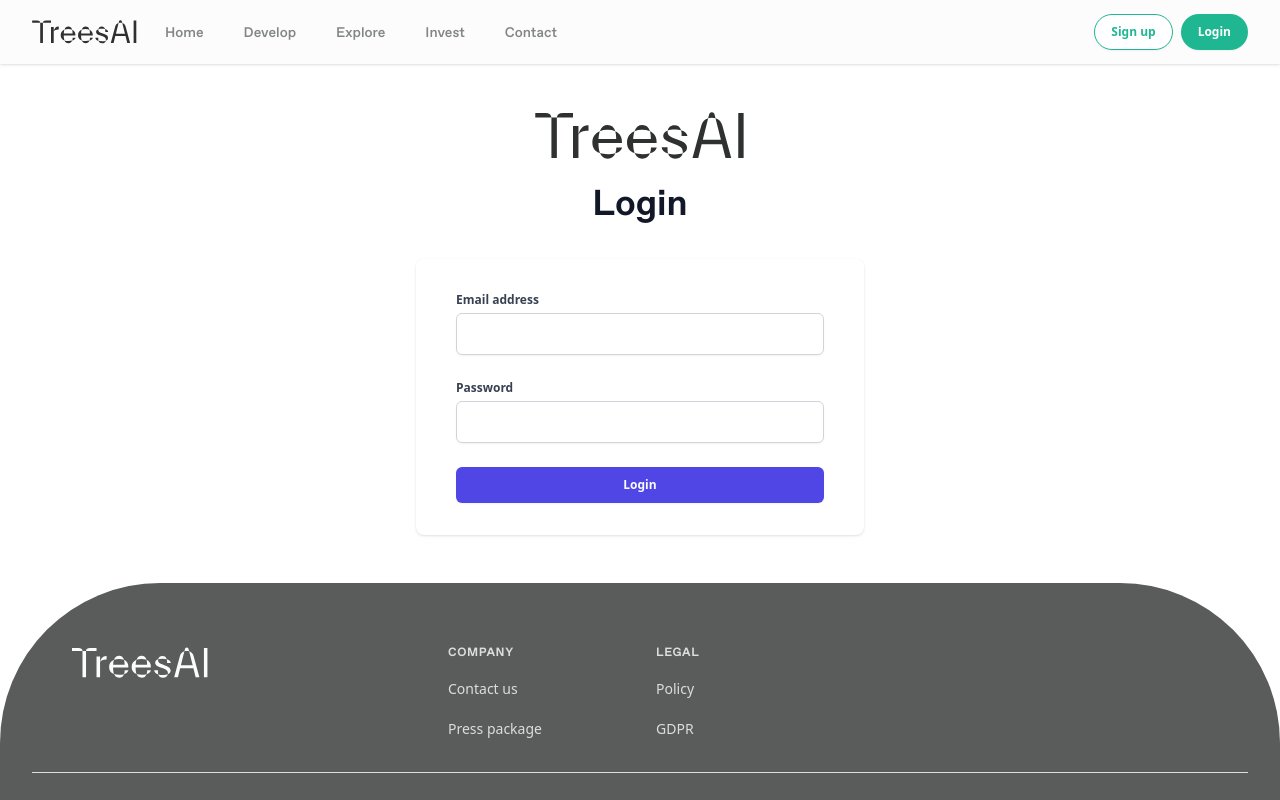
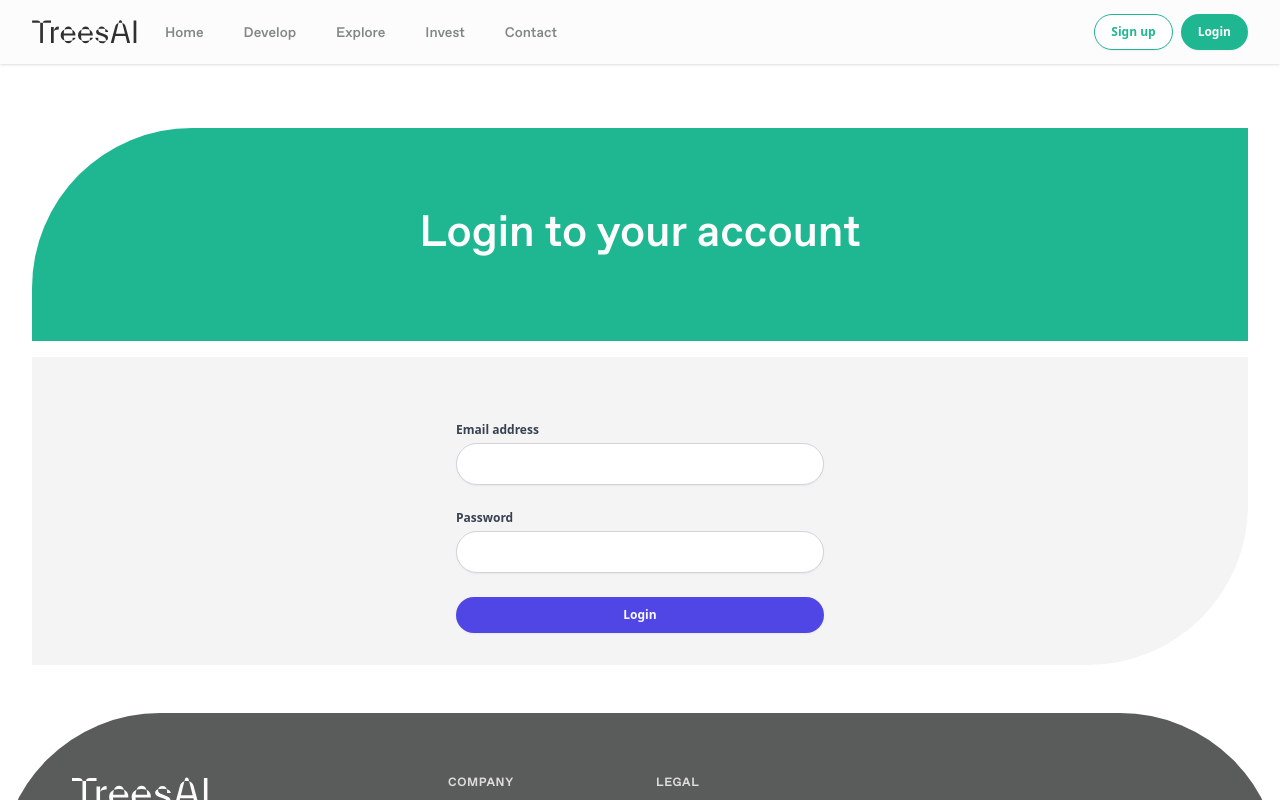
Before and after one commit to Dark-Matter-Labs/treesai_registry, a React (Create React App) app: page /login in a window 1280 px wide. Shown: the top 800 px of the page. Built offline with nearby package versions, Linux system fonts and the light colour scheme; no server answers.

Commit message:
Improve deisgn

```diff
--- a/src/pages/Login.js
+++ b/src/pages/Login.js
@@ -3,7 +3,6 @@ import { useNavigate } from 'react-router-dom';
 import NavBar from '../components/NavBar';
 import Footer from '../components/Footer';
 import LoadingSpinner from '../components/LoadingSpinner';
-import logo from '../images/logo-black.svg';
 
 import toast, { Toaster } from 'react-hot-toast';
 
@@ -88,14 +87,13 @@ export default function Login() {
   return (
     <>
       <NavBar />
-      <div className='flex min-h-full flex-col justify-center py-12 sm:px-6 lg:px-8'>
-        <div className='sm:mx-auto sm:w-full sm:max-w-md'>
-          <img className='mx-auto h-12 w-auto' src={logo} alt='TreesAI logo' />
-          <h2 className='mt-6 text-center text-gray-900'>Login</h2>
+      <div className='flex mx-auto max-w-7xl flex-col justify-center py-12 sm:px-6 lg:px-8'>
+      <div className='title-box mt-4 bg-green-600 py-20 text-center'>
+          <h1 className='text-white-200'>Login to your account</h1>
         </div>
-
+        <div className='title-box-alter mt-4 bg-white-300'>
         <div className='mt-8 sm:mx-auto sm:w-full sm:max-w-md'>
-          <div className='bg-white py-8 px-4 shadow sm:rounded-lg sm:px-10'>
+          <div className='py-8 px-4 sm:rounded-lg sm:px-10'>
             <form className='space-y-6'>
               <div>
                 <label htmlFor='email' className='block text-sm font-medium text-gray-700'>
@@ -112,7 +110,7 @@ export default function Login() {
                       setEmail(e.target.value);
                     }}
                     required
-                    className='block w-full appearance-none rounded-md border border-gray-300 px-3 py-2 placeholder-gray-400 shadow-sm focus:border-indigo-500 focus:outline-none focus:ring-indigo-500 sm:text-sm'
+                    className='block w-full appearance-none rounded-full border border-gray-300 px-3 py-2 placeholder-gray-400 shadow-sm focus:border-indigo-500 focus:outline-none focus:ring-indigo-500 sm:text-sm'
                   />
                 </div>
               </div>
@@ -131,7 +129,7 @@ export default function Login() {
                       setPassword(e.target.value);
                     }}
                     required
-                    className='block w-full appearance-none rounded-md border border-gray-300 px-3 py-2 placeholder-gray-400 shadow-sm focus:border-indigo-500 focus:outline-none focus:ring-indigo-500 sm:text-sm'
+                    className='block w-full appearance-none rounded-full border border-gray-300 px-3 py-2 placeholder-gray-400 shadow-sm focus:border-indigo-500 focus:outline-none focus:ring-indigo-500 sm:text-sm'
                   />
                 </div>
               </div>
@@ -140,7 +138,7 @@ export default function Login() {
                 <button
                   onClick={loginUser}
                   type='button'
-                  className='flex w-full justify-center rounded-md border border-transparent bg-indigo-600 py-2 px-4 text-sm font-medium text-white-200 shadow-sm hover:bg-indigo-700 focus:outline-none focus:ring-2 focus:ring-indigo-500 focus:ring-offset-2'
+                  className='flex w-full justify-center rounded-full border border-transparent bg-indigo-600 py-2 px-4 text-sm font-medium text-white-200 shadow-sm hover:bg-indigo-700 focus:outline-none focus:ring-2 focus:ring-indigo-500 focus:ring-offset-2'
                 >
                   {isLoading && <LoadingSpinner />}
                   Login
@@ -149,6 +147,7 @@ export default function Login() {
             </form>
           </div>
         </div>
+        </div>
       </div>
       <Footer />
       <Toaster position='top-right' />
--- a/src/pages/Register.js
+++ b/src/pages/Register.js
@@ -4,7 +4,6 @@ import { Helmet } from 'react-helmet';
 import NavBar from '../components/NavBar';
 import Footer from '../components/Footer';
 import LoadingSpinner from '../components/LoadingSpinner';
-import logo from '../images/logo-black.svg';
 
 import toast, { Toaster } from 'react-hot-toast';
 
@@ -104,10 +103,13 @@ export default function Register() {
         </Helmet>
       )}
       <NavBar />
-      <div className='flex min-h-full flex-col justify-center py-12 sm:px-6 lg:px-8'>
+      <div className='flex mx-auto max-w-7xl flex-col justify-center py-12 sm:px-6 lg:px-8'>
+        <div className='title-box mt-4 bg-indigo-600 py-20 text-center'>
+          <h1 className='text-white-200'>Register account</h1>
+        </div>
+        <div className='title-box-alter mt-4 bg-white-300'>
+          <div className='mt-8 sm:mx-auto sm:w-full sm:max-w-md'>
             <div className='sm:mx-auto sm:w-full sm:max-w-md'>
-          <img className='mx-auto h-12 w-auto' src={logo} alt='TreesAI logo' />
-          <h2 className='mt-6 text-center text-gray-900'>Register</h2>
               <p className='font-small mt-2 text-center text-gray-900'>
                 Already registered? Login{' '}
                 <Link className='text-green-600' to='/login'>
@@ -116,8 +118,7 @@ export default function Register() {
                 .
               </p>
             </div>
-        <div className='mt-8 sm:mx-auto sm:w-full sm:max-w-md'>
-          <div className='bg-white py-8 px-4 shadow sm:rounded-lg sm:px-10'>
+            <div className='py-8 px-4 sm:rounded-lg sm:px-10'>
               <form className='space-y-6'>
                 <div>
                   <label htmlFor='name' className='block text-sm font-medium text-gray-700'>
@@ -133,7 +134,7 @@ export default function Register() {
                         setName(e.target.value);
                       }}
                       required
-                    className='block w-full appearance-none rounded-md border border-gray-300 px-3 py-2 placeholder-gray-400 shadow-sm focus:border-indigo-500 focus:outline-none focus:ring-indigo-500 sm:text-sm'
+                      className='block w-full appearance-none rounded-full border border-gray-300 px-3 py-2 placeholder-gray-400 shadow-sm focus:border-indigo-500 focus:outline-none focus:ring-indigo-500 sm:text-sm'
                     />
                   </div>
                 </div>
@@ -153,7 +154,7 @@ export default function Register() {
                         setEmail(e.target.value);
                       }}
                       required
-                    className='block w-full appearance-none rounded-md border border-gray-300 px-3 py-2 placeholder-gray-400 shadow-sm focus:border-indigo-500 focus:outline-none focus:ring-indigo-500 sm:text-sm'
+                      className='block w-full appearance-none rounded-full border border-gray-300 px-3 py-2 placeholder-gray-400 shadow-sm focus:border-indigo-500 focus:outline-none focus:ring-indigo-500 sm:text-sm'
                     />
                   </div>
                 </div>
@@ -172,7 +173,7 @@ export default function Register() {
                         setPassword(e.target.value);
                       }}
                       required
-                    className='block w-full appearance-none rounded-md border border-gray-300 px-3 py-2 placeholder-gray-400 shadow-sm focus:border-indigo-500 focus:outline-none focus:ring-indigo-500 sm:text-sm'
+                      className='block w-full appearance-none rounded-full border border-gray-300 px-3 py-2 placeholder-gray-400 shadow-sm focus:border-indigo-500 focus:outline-none focus:ring-indigo-500 sm:text-sm'
                     />
                   </div>
                 </div>
@@ -181,7 +182,7 @@ export default function Register() {
                   <button
                     onClick={registerUser}
                     type='button'
-                  className='flex w-full justify-center rounded-md border border-transparent bg-indigo-600 py-2 px-4 text-sm font-medium text-white shadow-sm hover:bg-indigo-700 focus:outline-none focus:ring-2 focus:ring-indigo-500 focus:ring-offset-2'
+                    className='flex w-full justify-center rounded-full border border-transparent bg-indigo-600 py-2 px-4 text-sm font-medium text-white shadow-sm hover:bg-indigo-700 focus:outline-none focus:ring-2 focus:ring-indigo-500 focus:ring-offset-2'
                   >
                     {isLoading && <LoadingSpinner />}
                     Register
@@ -191,6 +192,7 @@ export default function Register() {
             </div>
           </div>
         </div>
+      </div>
       <Footer />
       <Toaster position='top-right' />
     </>
```
Lines whose indentation alone changed are shown as unchanged.
